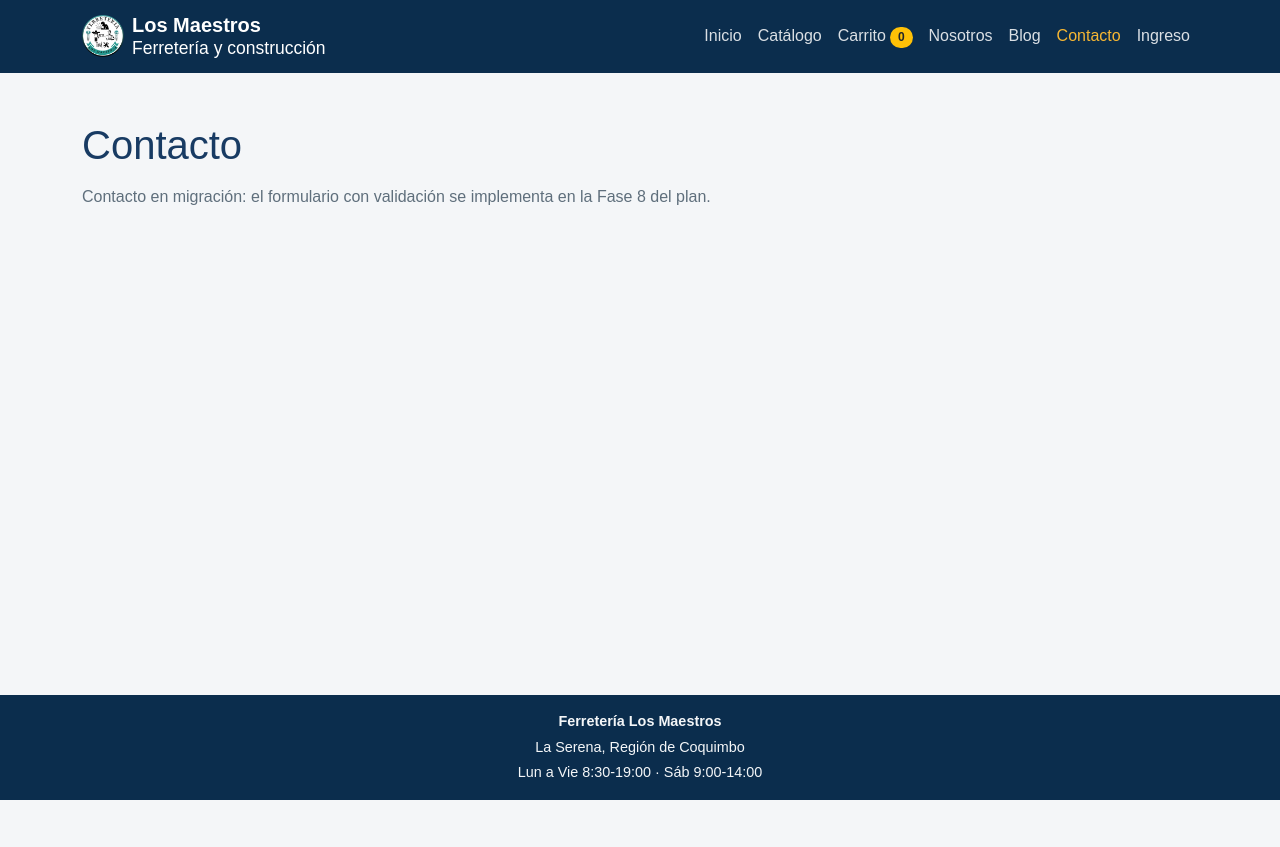
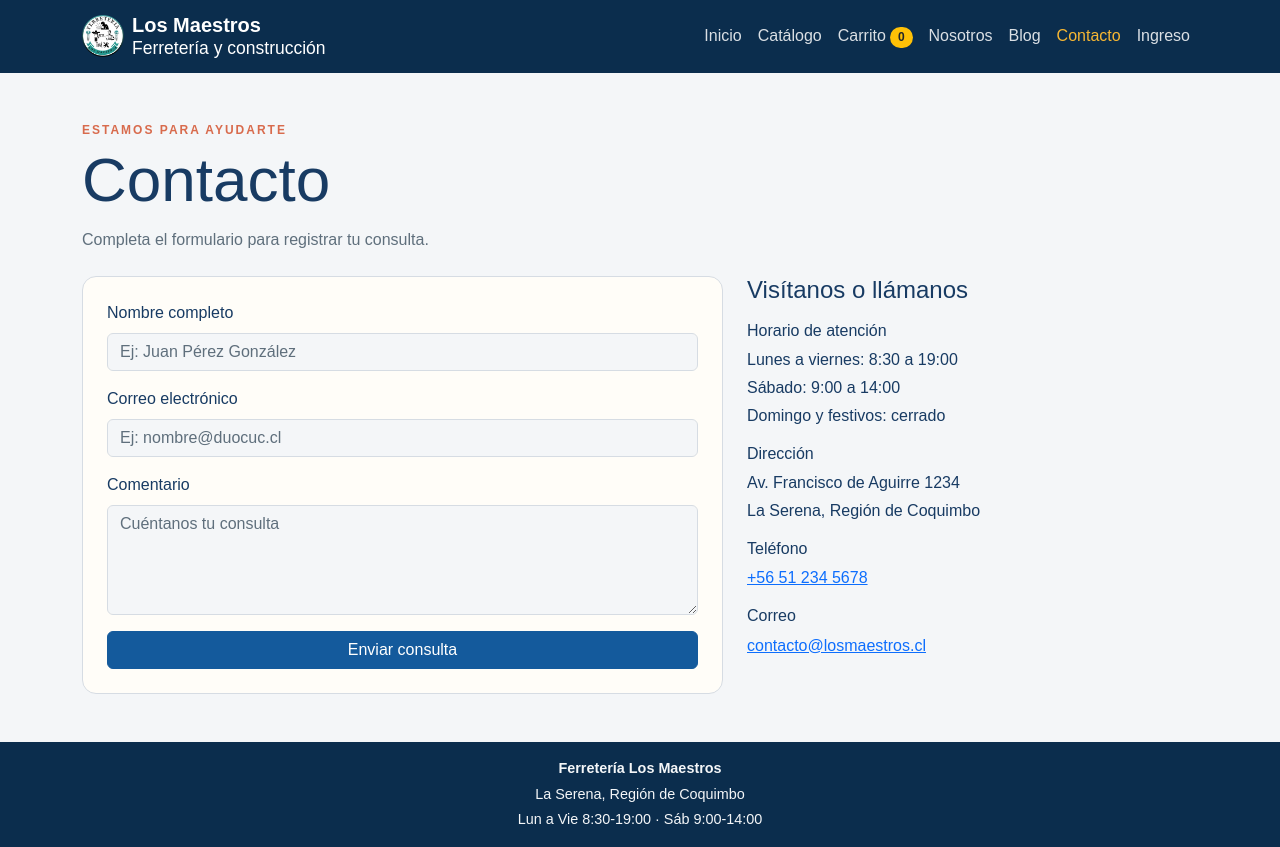
Before and after one commit to Brau-Gomez/Ferreteria_los_maestros_react, a React (Vite) app: page /contacto in a window 1280 px wide. Before the commit the page ends 800 px from the top, so only its background shows below. Built offline with nearby package versions, Linux system fonts and the light colour scheme.

Commit message:
feat(contacto): formulario con validación usando container y presentacionales — Fase 8

```diff
--- /dev/null
+++ b/src/components/molecules/CampoFormulario.jsx
@@ -0,0 +1,15 @@
+// Campo de formulario reutilizable: etiqueta + control + mensaje de error.
+// Es presentacional: no valida ni guarda estado; todo llega por props.
+import Form from 'react-bootstrap/Form';
+
+function CampoFormulario({ id, etiqueta, error, ...propsControl }) {
+  return (
+    <Form.Group className="mb-3" controlId={id}>
+      <Form.Label>{etiqueta}</Form.Label>
+      <Form.Control isInvalid={Boolean(error)} {...propsControl} />
+      <Form.Control.Feedback type="invalid">{error}</Form.Control.Feedback>
+    </Form.Group>
+  );
+}
+
+export default CampoFormulario;
--- /dev/null
+++ b/src/components/organisms/FormularioContacto.jsx
@@ -0,0 +1,59 @@
+// Formulario de contacto. Presentacional: los datos, los errores y las
+// funciones llegan por props desde ContactoContainer.
+import Alert from 'react-bootstrap/Alert';
+import Button from 'react-bootstrap/Button';
+import Card from 'react-bootstrap/Card';
+import Form from 'react-bootstrap/Form';
+import CampoFormulario from '../molecules/CampoFormulario.jsx';
+
+function FormularioContacto({ datos, errores, mensaje, onCambio, onEnviar }) {
+  return (
+    <Card className="auth-card">
+      <Card.Body className="p-4">
+        <Form noValidate onSubmit={onEnviar}>
+          <CampoFormulario
+            id="contacto-nombre"
+            etiqueta="Nombre completo"
+            type="text"
+            maxLength={100}
+            placeholder="Ej: Juan Pérez González"
+            value={datos.nombre}
+            error={errores.nombre}
+            onChange={(evento) => onCambio('nombre', evento.target.value)}
+          />
+
+          <CampoFormulario
+            id="contacto-correo"
+            etiqueta="Correo electrónico"
+            type="email"
+            maxLength={100}
+            placeholder="Ej: nombre@duocuc.cl"
+            value={datos.correo}
+            error={errores.correo}
+            onChange={(evento) => onCambio('correo', evento.target.value)}
+          />
+
+          <CampoFormulario
+            id="contacto-comentario"
+            etiqueta="Comentario"
+            as="textarea"
+            rows={4}
+            maxLength={500}
+            placeholder="Cuéntanos tu consulta"
+            value={datos.comentario}
+            error={errores.comentario}
+            onChange={(evento) => onCambio('comentario', evento.target.value)}
+          />
+
+          {mensaje && <Alert variant="success">{mensaje}</Alert>}
+
+          <Button type="submit" variant="primary" className="w-100">
+            Enviar consulta
+          </Button>
+        </Form>
+      </Card.Body>
+    </Card>
+  );
+}
+
+export default FormularioContacto;
--- /dev/null
+++ b/src/containers/ContactoContainer.jsx
@@ -0,0 +1,50 @@
+// Container del formulario de contacto: concentra estado y lógica.
+// No tiene markup propio: solo renderiza el organismo presentacional.
+import { useState } from 'react';
+import FormularioContacto from '../components/organisms/FormularioContacto.jsx';
+import { validarContacto } from '../utils/validaciones/contacto.js';
+
+const datosIniciales = { nombre: '', correo: '', comentario: '' };
+
+function ContactoContainer() {
+  const [datos, setDatos] = useState(datosIniciales);
+  const [errores, setErrores] = useState({});
+  const [mensaje, setMensaje] = useState('');
+
+  // Cada vez que el usuario escribe: guarda el valor y revisa solo ese campo.
+  function cambiar(campo, valor) {
+    const siguientes = { ...datos, [campo]: valor };
+    setDatos(siguientes);
+    setErrores((previos) => ({
+      ...previos,
+      [campo]: validarContacto(siguientes)[campo],
+    }));
+    setMensaje('');
+  }
+
+  // Al enviar: revisa todos los campos; si hay errores, no continúa.
+  function enviar(evento) {
+    evento.preventDefault();
+    const actuales = validarContacto(datos);
+    setErrores(actuales);
+    if (Object.values(actuales).some(Boolean)) return;
+
+    setMensaje(
+      'Consulta registrada para esta demostración. No se envía a un servidor.',
+    );
+    setDatos(datosIniciales);
+    setErrores({});
+  }
+
+  return (
+    <FormularioContacto
+      datos={datos}
+      errores={errores}
+      mensaje={mensaje}
+      onCambio={cambiar}
+      onEnviar={enviar}
+    />
+  );
+}
+
+export default ContactoContainer;
--- a/src/pages/Contacto.jsx
+++ b/src/pages/Contacto.jsx
@@ -1,15 +1,50 @@
-// Formulario de contacto (stub temporal).
-// El formulario con validación en vivo se implementa en la Fase 8.
+// Página de contacto: solo arma la vista. La lógica está en el container.
+import Col from 'react-bootstrap/Col';
 import Container from 'react-bootstrap/Container';
+import Row from 'react-bootstrap/Row';
+import ContactoContainer from '../containers/ContactoContainer.jsx';
 
 function Contacto() {
   return (
     <Container className="py-5">
-      <h1 className="mb-3">Contacto</h1>
-      <p className="text-muted mb-0">
-        Contacto en migración: el formulario con validación se implementa
-        en la Fase 8 del plan.
+      <p className="eyebrow mb-2">Estamos para ayudarte</p>
+      <h1 className="titulo-seccion mb-3">Contacto</h1>
+      <p className="text-body-secondary mb-4">
+        Completa el formulario para registrar tu consulta.
       </p>
+
+      <Row className="g-4">
+        <Col lg={7}>
+          <ContactoContainer />
+        </Col>
+
+        <Col lg={5}>
+          <aside aria-label="Datos de la ferretería">
+            <h2 className="h4 mb-3">Visítanos o llámanos</h2>
+
+            <h3 className="h6">Horario de atención</h3>
+            <p className="mb-1">Lunes a viernes: 8:30 a 19:00</p>
+            <p className="mb-1">Sábado: 9:00 a 14:00</p>
+            <p className="mb-3">Domingo y festivos: cerrado</p>
+
+            <h3 className="h6">Dirección</h3>
+            <p className="mb-1">Av. Francisco de Aguirre 1234</p>
+            <p className="mb-3">La Serena, Región de Coquimbo</p>
+
+            <h3 className="h6">Teléfono</h3>
+            <p className="mb-3">
+              <a href="tel:+56512345678">+56 51 234 5678</a>
+            </p>
+
+            <h3 className="h6">Correo</h3>
+            <p className="mb-0">
+              <a href="mailto:contacto@losmaestros.cl">
+                contacto@losmaestros.cl
+              </a>
+            </p>
+          </aside>
+        </Col>
+      </Row>
     </Container>
   );
 }
```
